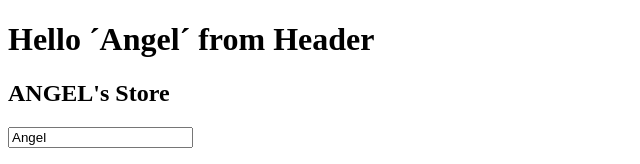
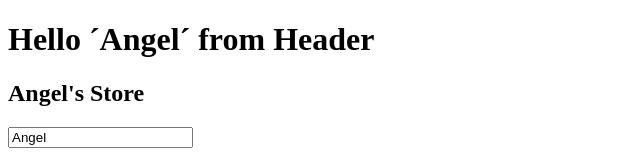
Before and after one commit to Angellomon/svelte-5-course, a SvelteKit app: page / in a window 1280 px wide. Shown: the top 164 px of the page, without its empty margins (0-640 px from the left). Built offline with nearby package versions, Linux system fonts and the light colour scheme.

Commit message:
feat(): impl  rune + default props

```diff
--- a/src/routes/Header.svelte
+++ b/src/routes/Header.svelte
@@ -1,9 +1,17 @@
 <script lang="ts">
-    let { name = "human" } = $props()
+    let { name,
+        fakeName = null
+     }: {
+        name: string,
+        fakeName?: string | null
+     } = $props()
+    let storeName = $derived(fakeName || name + "'s Store" )
 </script>
 
-<h1>Hello ´{name}´ from Header</h1>
-<h2>{name.toUpperCase()}'s Store</h2>
+<h1>Hello ´{fakeName || name}´ from Header</h1>
+<h2>{storeName}</h2>
+
+{fakeName}
 
 <style>
 
```
